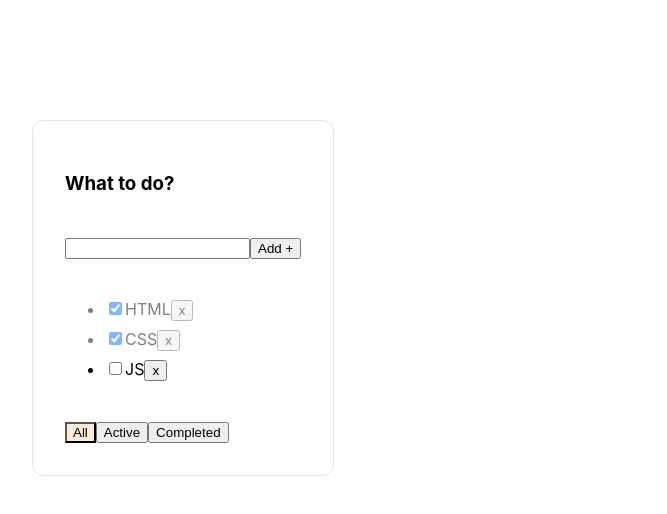
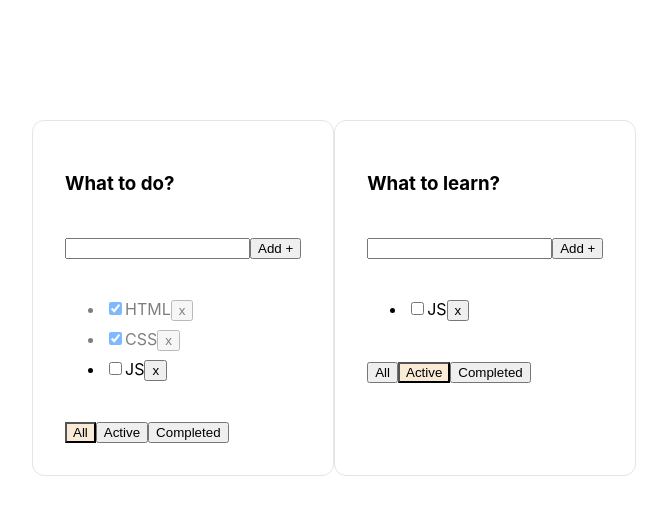
Before and after one commit to alena-makouskaya/td_todolist, a React (Create React App) app: page / in a window 1280 px wide. Shown: the top 514 px of the page, without its empty margins (88-755 px from the left). Built offline with nearby package versions, Linux system fonts and the light colour scheme.

Commit message:
05 lesson

```diff
--- a/src/App.tsx
+++ b/src/App.tsx
@@ -6,8 +6,32 @@ import { v1 } from "uuid";
 
 export type FilterValueType = "all" | "active" | "compeled";
 
+type TodolistsPropsType = {
+  id: string;
+  title: string;
+  filter: FilterValueType;
+};
+
 function App() {
-  let initialTasks = [
+
+  let todolist1 = v1();
+  let todolist2 = v1();
+
+  let [todolists, setTodolist] = useState<Array<TodolistsPropsType>>([
+    {
+      id: todolist1,
+      title: "What to do?",
+      filter: "all",
+    },
+    {
+      id: todolist2,
+      title: "What to learn?",
+      filter: "active",
+    },
+  ]);
+
+  let [tasks, setTask] = useState({
+    [todolist1]: [
       {
         id: v1(),
         title: "HTML",
@@ -22,65 +46,99 @@ function App() {
         id: v1(),
         title: "JS",
         isDone: false,
+      }
+    ],
+    [todolist2]: [
+      {
+        id: v1(),
+        title: "HTML",
+        isDone: true,
       },
-  ];
+      {
+        id: v1(),
+        title: "CSS",
+        isDone: true,
+      },
+      {
+        id: v1(),
+        title: "JS",
+        isDone: false,
+      }
+    ]
 
-  let [tasks, setTask] = useState(initialTasks);
+  });
 
-  function removeTask(id: string) {
-    let newTasks = tasks.filter((t) => t.id !== id);
-    setTask(newTasks);
+  function removeTask(id: string, todolistId: string) {
+    let newTasks = tasks[todolistId];
+
+    let newTask = newTasks.filter((t) => t.id != id);
+    tasks[todolistId] = newTask;
+    setTask({...tasks});
   }
 
-  let [filter, setFilter] = useState<FilterValueType>("all");
+  function filterTask(value: FilterValueType, todolistId: string) {
+    //setFilter(value);
 
-  let filteredTasks = tasks;
-
-  function filterTask(value: FilterValueType) {
-    setFilter(value);
+    let todolist = todolists.find((tl) => tl.id === todolistId);
+    if (todolist) {
+      todolist.filter = value;
+    }
+    setTodolist([...todolists]);
   }
 
-  if (filter === "active") {
-    filteredTasks = tasks.filter((t) => t.isDone === false);
-  }
-
-  if (filter === "compeled") {
-    filteredTasks = tasks.filter((t) => t.isDone === true);
-  }
-
-  function addTask(title: string) {
-    let newTask = {
+  function addTask(title: string, todolistId: string) {
+    let task = {
       id: v1(),
       title: title,
       isDone: false,
     };
 
-    let newTasks = [newTask, ...tasks];
-    setTask(newTasks);
+    let newTasks = tasks[todolistId];
+
+    let newTask = [task, ...newTasks];
+    tasks[todolistId] = newTask;
+    setTask({...tasks});
   }
 
-  function changeStatus(taskId: string, isDone: boolean) {
-    let task = tasks.find((t) => t.id === taskId);
-    if(task) {
+  function changeStatus(taskId: string, isDone: boolean, todolistId: string) {
+    let newTasks = tasks[todolistId];
+
+    let task = newTasks.find((t) => t.id === taskId);
+    if (task) {
       task.isDone = isDone;
+      setTask({...tasks});
     }
 
-    let copyTasks = [...tasks];
 
-    setTask(copyTasks);
   }
 
   return (
     <div className="App">
+      {todolists.map((tl) => {
+        let filteredTasks = tasks[tl.id];
+
+        if (tl.filter === "active") {
+          filteredTasks = tasks[tl.id].filter((t) => t.isDone === false);
+        }
+
+        if (tl.filter === "compeled") {
+          filteredTasks = tasks[tl.id].filter((t) => t.isDone === true);
+        }
+
+        return (
           <Todolist
-        title="What to do?"
+            key={tl.id}
+            id={tl.id}
+            title={tl.title}
             tasks={filteredTasks}
             removeTask={removeTask}
             filterTask={filterTask}
             addTask={addTask}
             changeStatus={changeStatus}
-        filter={filter}
+            filter={tl.filter}
           />
+        );
+      })}
     </div>
   );
 }
--- a/src/components/Todolist.tsx
+++ b/src/components/Todolist.tsx
@@ -10,11 +10,12 @@ type TaskPropsType = {
 type Todolist = {
   title: string;
   tasks: TaskPropsType[];
-  removeTask: (id: string) => void;
-  filterTask: (value: FilterValueType) => void;
-  addTask: (title: string) => void;
-  changeStatus: (taskId: string, isDone: boolean) => void;
+  removeTask: (id: string, todolistId: string) => void;
+  filterTask: (value: FilterValueType, todolistId: string) => void;
+  addTask: (title: string, todolistId: string) => void;
+  changeStatus: (taskId: string, isDone: boolean, todolistId: string) => void;
   filter: string
+  id: string
 };
 
 export function Todolist(props: Todolist) {
@@ -22,15 +23,15 @@ export function Todolist(props: Todolist) {
   let [error, setError] = useState<string | null>(null);
 
   const filterAllTask = () => {
-    return props.filterTask("all");
+    return props.filterTask("all", props.id);
   };
 
   const filterActiveTask = () => {
-    return props.filterTask("active");
+    return props.filterTask("active", props.id);
   };
 
   const filterCompletedTask = () => {
-    return props.filterTask("compeled");
+    return props.filterTask("compeled", props.id);
   };
 
   const onChangeTaskHandler = (event: ChangeEvent<HTMLInputElement>) => {
@@ -47,7 +48,7 @@ export function Todolist(props: Todolist) {
 
   const addTask = () => {
     if (newTaskTitle.trim() !== "") {
-      props.addTask(newTaskTitle);
+      props.addTask(newTaskTitle, props.id);
       setnewTaskTitle("");
     } else {
         setError("Title is required");
@@ -56,7 +57,7 @@ export function Todolist(props: Todolist) {
 
   return (
     <div className="tdl-card">
-      <h3>What to do?</h3>
+      <h3>{props.title}</h3>
 
       <div>
         <input onChange={onChangeTaskHandler} onKeyPress={onKeyPressHandler} value={newTaskTitle} className={error ? "error" : ""} />
@@ -67,11 +68,11 @@ export function Todolist(props: Todolist) {
       <ul>
         {props.tasks.map((t) => {
           const removeTask = () => {
-            props.removeTask(t.id);
+            props.removeTask(t.id, props.id);
           };
 
           const onChangeFilter = (e: ChangeEvent<HTMLInputElement>) => {
-            props.changeStatus(t.id, e.currentTarget.checked);
+            props.changeStatus(t.id, e.currentTarget.checked, props.id);
           };
 
           return (
```
Lines whose indentation alone changed are shown as unchanged.
